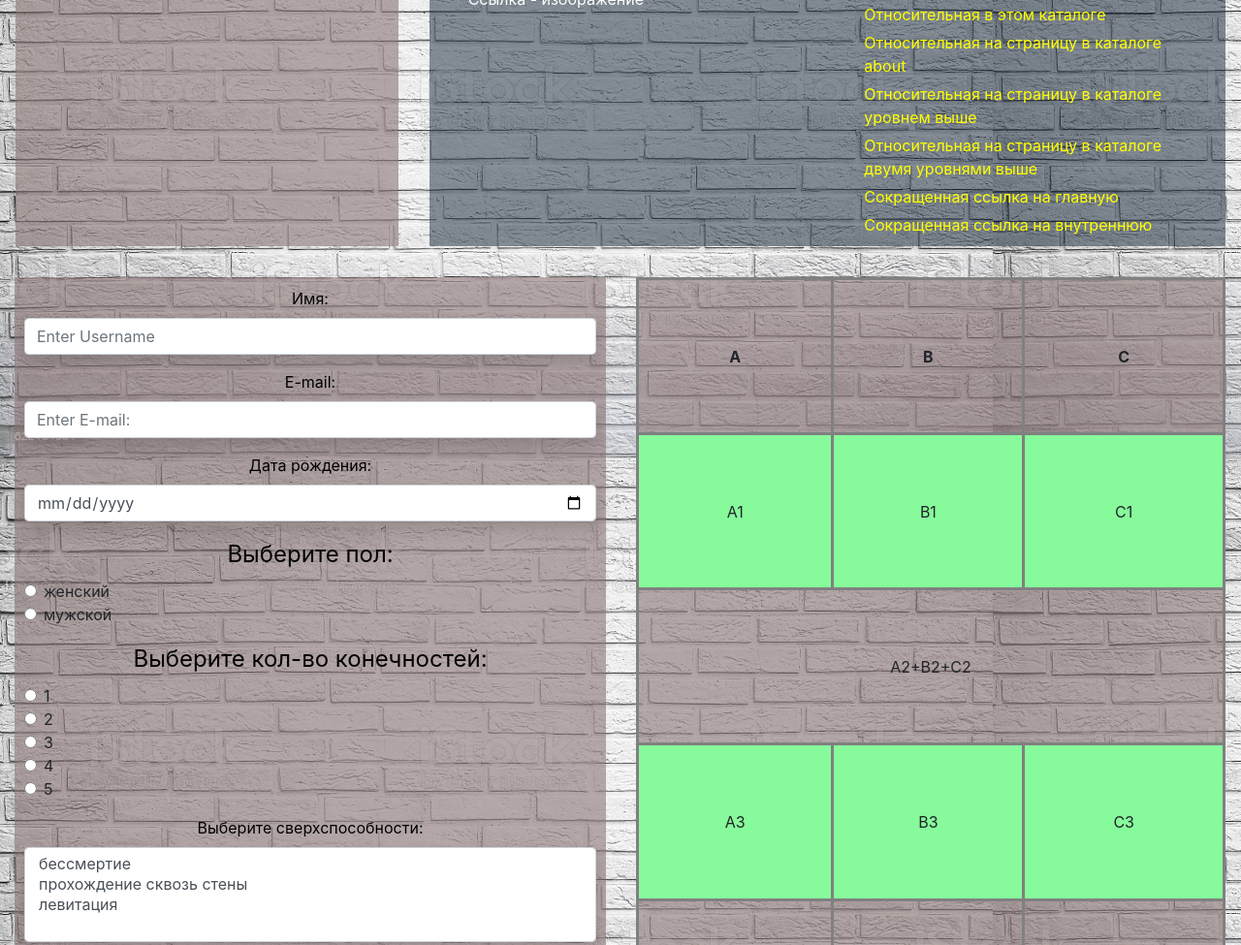
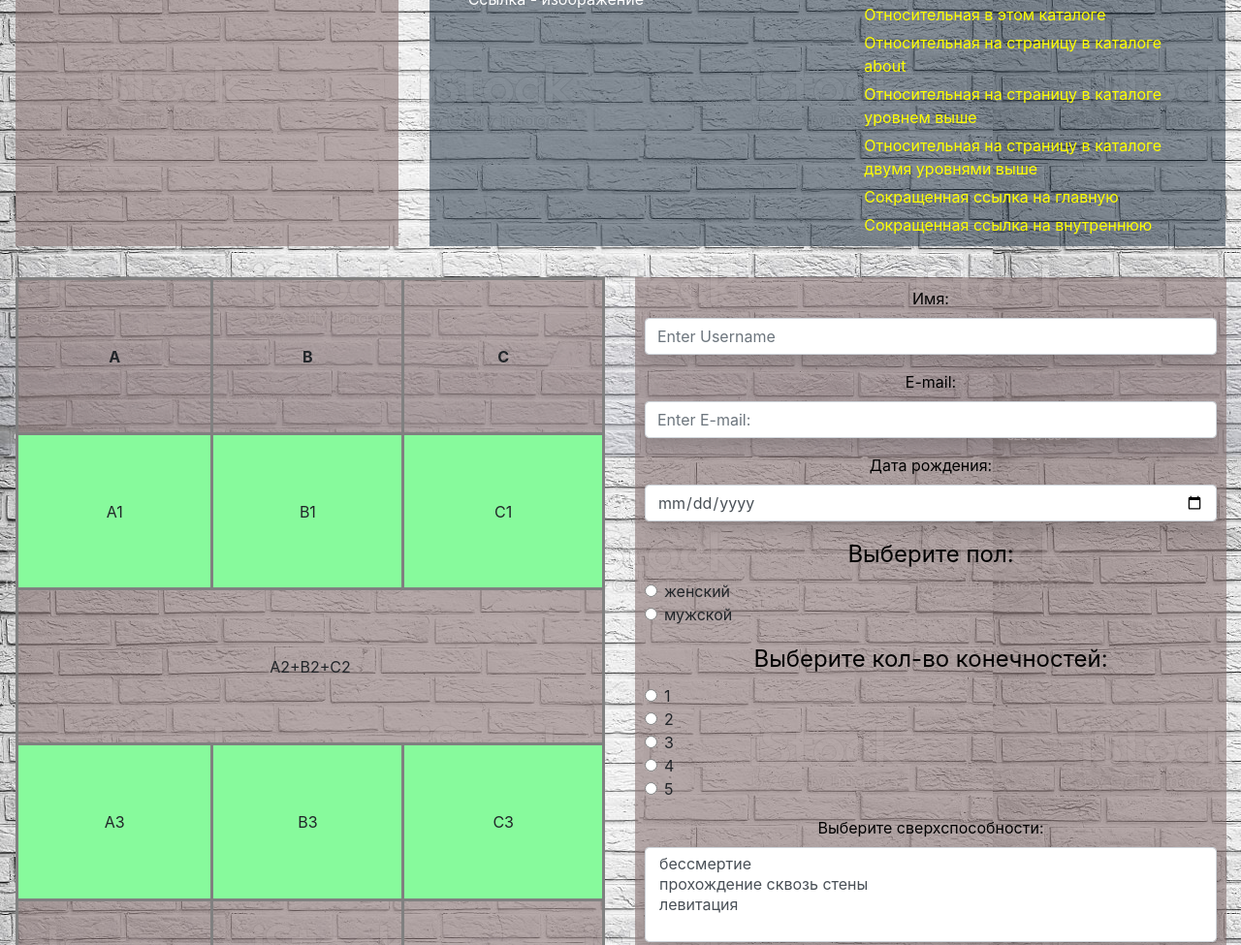
Before and after one commit to s0160166/web1, a plain HTML site: page root/index/indexy.html in a window 1280 px wide. Shown: the part 893-1868 px from the top of the page at 97% size. Drawn offline with nearby package versions, Linux system fonts and the light colour scheme.

Commit message:
commit19(4)

```diff
--- a/root/index/indexy.html
+++ b/root/index/indexy.html
@@ -109,7 +109,7 @@
         </div>
       </div>
       <div class="row d-flex mx-sm-m3">
-        <div class="col-xs-12 order-2 col-md-6 px-sm-3">
+        <div class="col-xs-12 col-md-6 col-md-push-6 px-sm-3">
           <div class="h-100 py-3">
             <div id="table_conteiner">
                 <table>
@@ -145,7 +145,7 @@
               </div>
           </div>
         </div>
-        <div class="col-xs-12 order-1 col-md-6 spx-sm-3">
+        <div class="col-xs-12 col-md-6 col-md-pull-6 spx-sm-3">
           <div class="h-100 py-3">
             <div id="form">
               <form action="/" method="POST">
```
